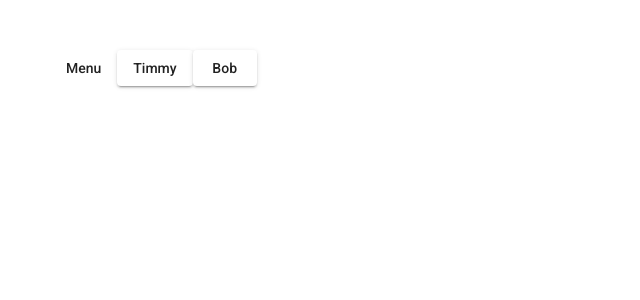
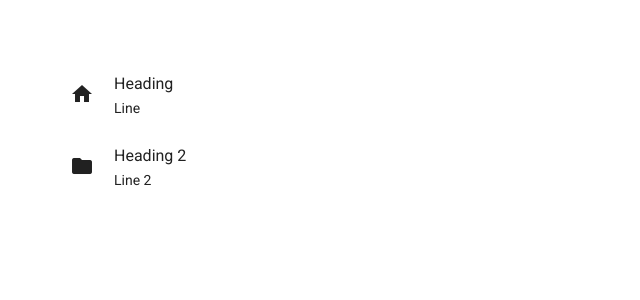
Before and after one commit to markpackham/angular_material_learn, an Angular app: page / in a window 1280 px wide. Shown: the top 300 px of the page, without its empty margins (0-640 px from the left). Built offline with nearby package versions, Linux system fonts and the light colour scheme.

Commit message:
demo mat lists and some icons
https://youtu.be/u9cAb_4o8OM?t=234

```diff
--- a/src/app/app.component.html
+++ b/src/app/app.component.html
@@ -1,27 +1,26 @@
 <div class="layout">
-  <mat-menu #appMenu="matMenu" xPosition="before" yPosition="below">
-    <button mat-menu-item [matMenuTriggerFor]="subMenu">FrontEnd</button>
-    <button mat-menu-item>BackEnd</button>
-  </mat-menu>
+  <mat-list>
+    <mat-list-item>
+      <mat-icon matListIcon>home</mat-icon>
+      <h3 matLine>Heading</h3>
+      <p matLine>Line</p>
+    </mat-list-item>
 
-  <button mat-flat-button [matMenuTriggerFor]="appMenu">Menu</button>
+    <mat-list-item>
+      <mat-icon matListIcon>folder</mat-icon>
+      <h3 matLine>Heading 2</h3>
+      <p matLine>Line 2</p>
+    </mat-list-item>
+  </mat-list>
+  <!-- <mat-list dense>
+    <mat-list-item>Item 1</mat-list-item>
+    <mat-list-item>Item 2</mat-list-item>
+    <mat-list-item>Item 3</mat-list-item>
+  </mat-list>
 
-  <mat-menu #subMenu="matMenu">
-    <button mat-menu-item>Angular</button>
-    <button mat-menu-item>React</button>
-    <button mat-menu-item>Vue</button>
-  </mat-menu>
-
-  <mat-menu #lazyMenu="matMenu">
-    <ng-template matMenuContent let-name="name" let-hobby="hobby">
-      <button mat-menu-item>Settings</button>
-      <button mat-menu-item>Hobby is {{hobby}}</button>
-      <button mat-menu-item>Log out {{name}}</button>
-    </ng-template>
-  </mat-menu>
-
-  <button mat-raised-button [matMenuTriggerData]="{name : 'Timmy', hobby: 'd&d'}"
-    [matMenuTriggerFor]="lazyMenu">Timmy</button>
-  <button mat-raised-button [matMenuTriggerData]="{name : 'Bob', hobby: 'ultimate frizbee'}"
-    [matMenuTriggerFor]="lazyMenu">Bob</button>
+  <mat-nav-list>
+    <a mat-list-item href="#">Home</a>
+    <a mat-list-item href="#">About</a>
+    <a mat-list-item href="#">Contact</a>
+  </mat-nav-list> -->
 </div>
--- a/src/app/material/material.module.ts
+++ b/src/app/material/material.module.ts
@@ -7,7 +7,8 @@ import { MatProgressSpinnerModule } from '@angular/material/progress-spinner';
 import { MatToolbarModule } from '@angular/material/toolbar';
 import { MatSidenavModule } from '@angular/material/sidenav';
 import { MatMenuModule } from '@angular/material/menu';
-const material = [MatMenuModule, MatButtonModule, MatButtonToggleModule, MatIconModule, MatBadgeModule, MatProgressSpinnerModule, MatToolbarModule, MatSidenavModule]
+import { MatListModule } from '@angular/material/list';
+const material = [MatListModule, MatMenuModule, MatButtonModule, MatButtonToggleModule, MatIconModule, MatBadgeModule, MatProgressSpinnerModule, MatToolbarModule, MatSidenavModule]
 
 @NgModule({
   imports: [
```
